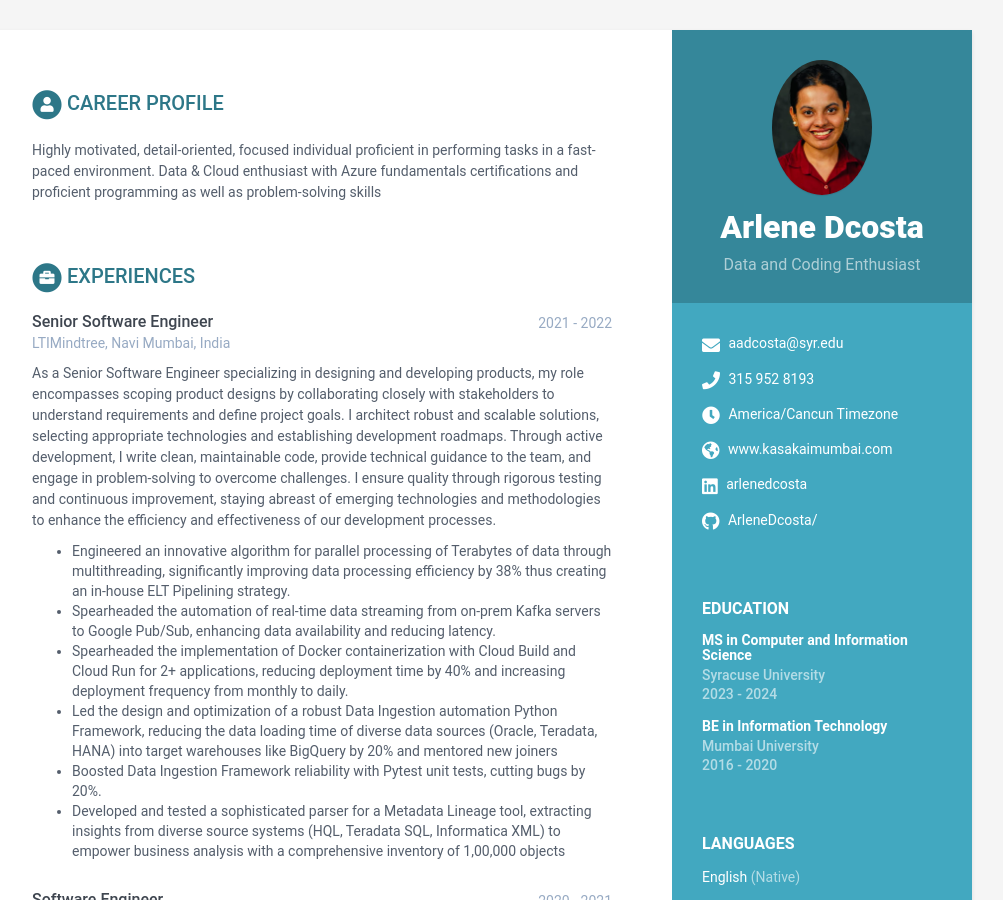
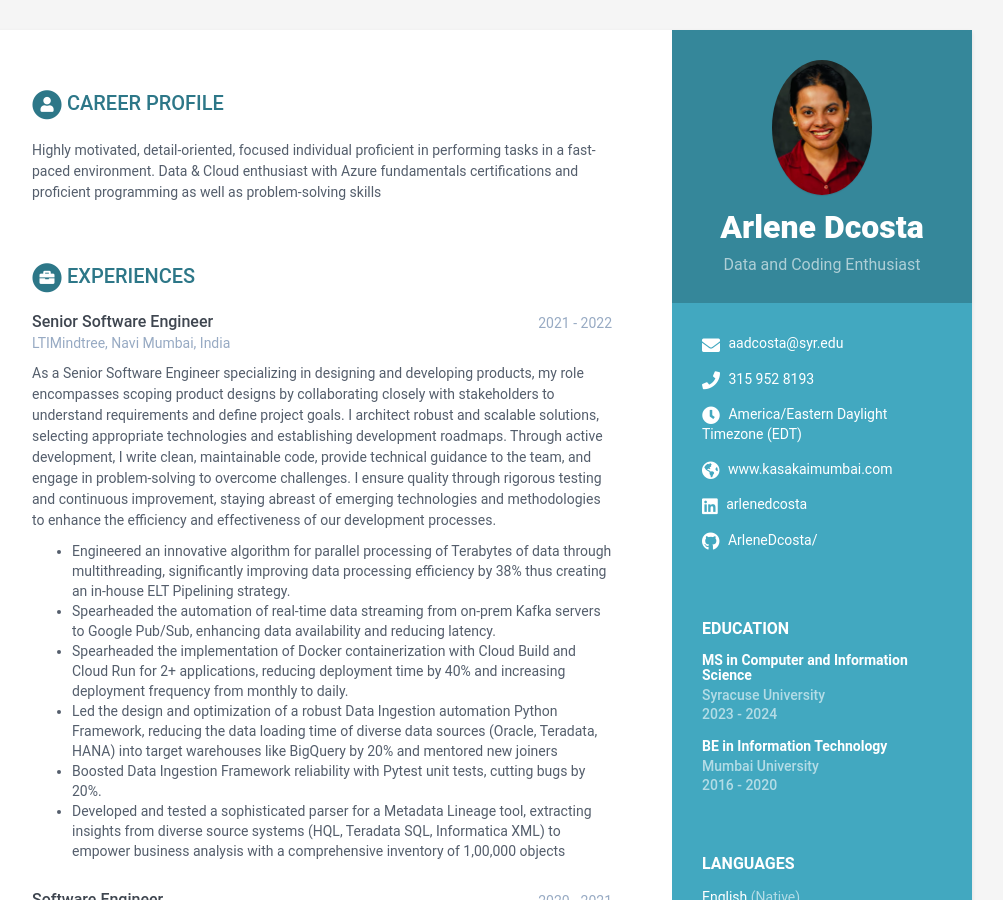
Before and after one commit to ArleneDcosta/ArleneDcosta.github.io, a Jekyll site: the page built from index.html, in a window 1280 px wide and 900 px high. Shown: the whole window, without its empty margins (168-1171 px from the left). Built offline with Jekyll 4.4.1, drawn with Linux system fonts in a browser that asks for light colours.

Commit message:
Heading Updates

```diff
--- a/_data/data.yml
+++ b/_data/data.yml
@@ -15,7 +15,7 @@ sidebar:
     # Sidebar links
     email: aadcosta@syr.edu
     phone: 315 952 8193
-    timezone: America/Cancun Timezone
+    timezone: America/Eastern Daylight Timezone (EDT)
     citizenship:
     website: www.kasakaimumbai.com #do not add http://
     linkedin: arlenedcosta
```
